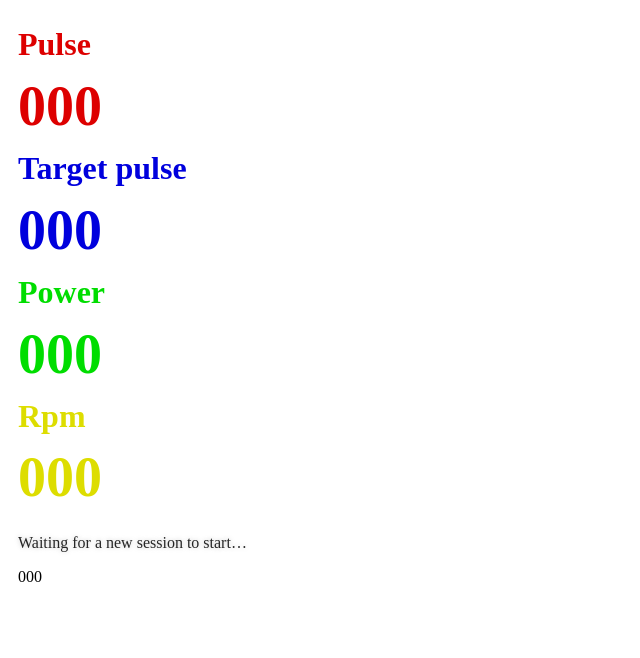
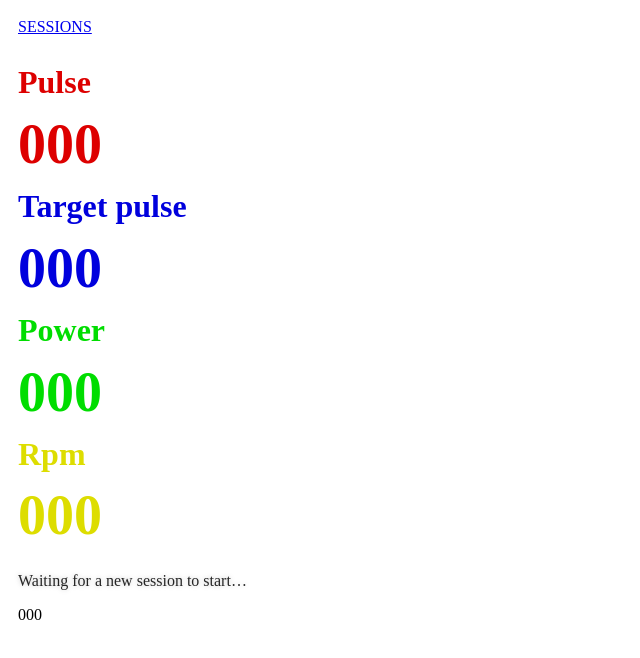
Before and after one commit to kahara/pyergometer, a plain HTML site: page www/live/index.html in a window 1280 px wide. Shown: the whole page, without its empty margins (0-640 px from the left). Drawn offline with nearby package versions, Linux system fonts and the light colour scheme.

Commit message:
add link to main page from /live

```diff
--- a/www/live/index.html
+++ b/www/live/index.html
@@ -14,6 +14,10 @@
   </style>
 </head>
 <body>
+  <p style="clear: both; width: 15em; margin: 0px; padding: 10px;">
+    <a href="/">SESSIONS</a>
+  </p>
+
   <div id="readings" style="float: left; width: 15em; margin: 0px; padding: 10px;">
     <h1 style="color: #dd0000">Pulse</h1><h2 class="pulse" style="color: #dd0000">000</h2>
     <h1 style="color: #0000dd">Target pulse</h1><h2 class="target_pulse" style="color: #0000dd">000</h2>
```
